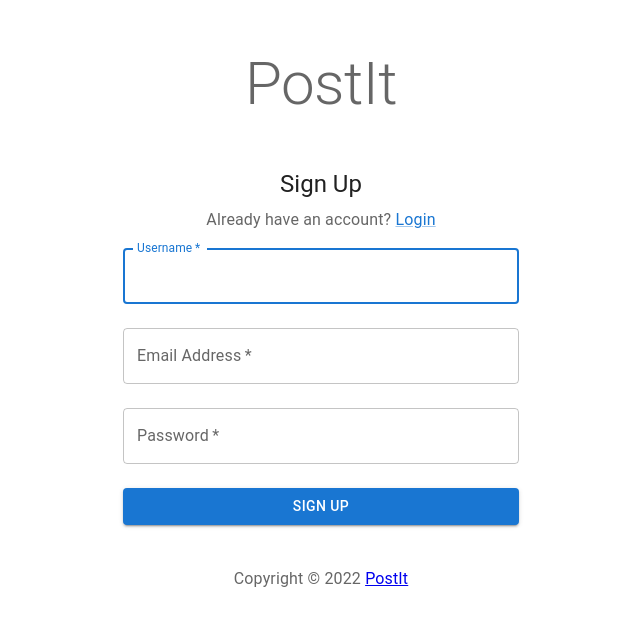
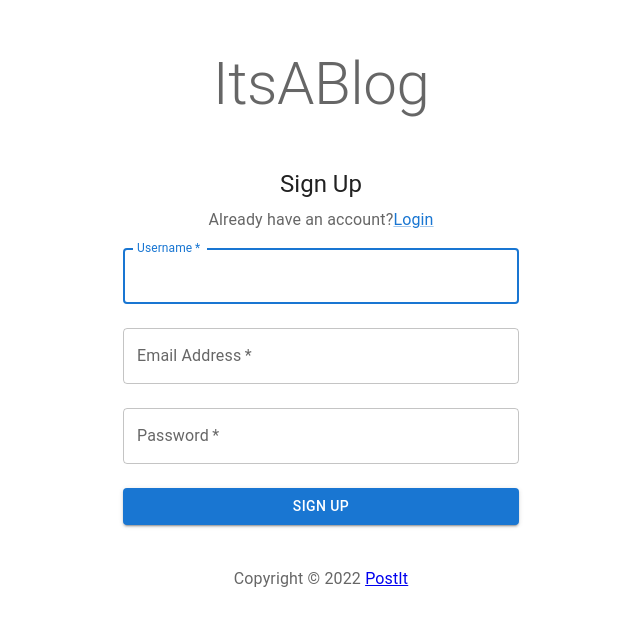
Before and after one commit to Dhruvermafz/social-app, a React (Create React App) app: page /signup in a window 1280 px wide. Shown: the top 626 px of the page, without its empty margins (319-959 px from the left). Built offline with nearby package versions, Linux system fonts and the light colour scheme; no server answers.

Commit message:
randomize

```diff
--- a/src/components/views/LoginView.js
+++ b/src/components/views/LoginView.js
@@ -54,7 +54,7 @@
           Login
         </Typography>
         <Typography color="text.secondary">
-          Don't have an account yet? <Link to="/signup">Sign Up</Link>
+          Don't have an account yet? <Link to="/register">Sign Up</Link>
         </Typography>
         <Box component="form" onSubmit={handleSubmit}>
           <TextField
--- a/src/components/views/SignupView.js
+++ b/src/components/views/SignupView.js
@@ -75,14 +75,15 @@
       <Stack alignItems="center">
         <Typography variant="h2" color="text.secondary" sx={{ mb: 6 }}>
           <Link to="/" color="inherit" underline="none">
-            PostIt
+            ItsABlog
           </Link>
         </Typography>
         <Typography variant="h5" gutterBottom>
           Sign Up
         </Typography>
         <Typography color="text.secondary">
-          Already have an account? <Link to="/login">Login</Link>
+          Already have an account?
+          <Link to="/login">Login</Link>
         </Typography>
         <Box component="form" onSubmit={handleSubmit}>
           <TextField
--- a/src/config.js
+++ b/src/config.js
@@ -1,6 +1,6 @@
-let BASE_URL = "http://localhost:4000";
+let BASE_URL = "https://social-api-w6xb.onrender.com/";
 if (!process.env.NODE_ENV || process.env.NODE_ENV === "development") {
-  BASE_URL = "https://social-api-w6xb.onrender.com/";
+  BASE_URL = "http://localhost:4000";
 }
 
 export { BASE_URL };
```
